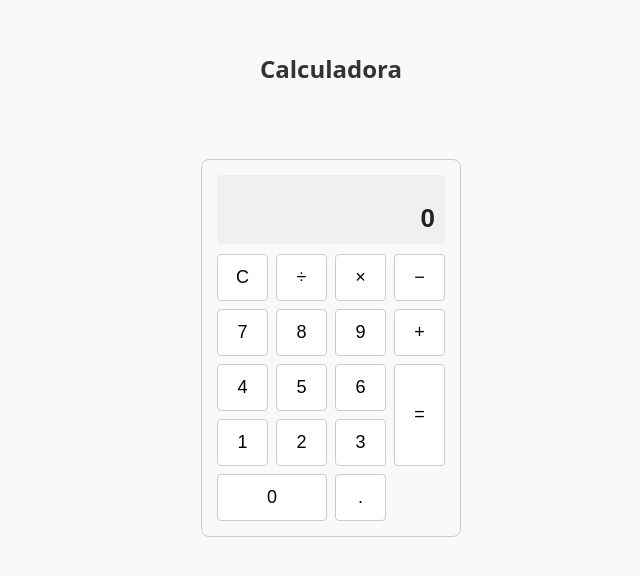
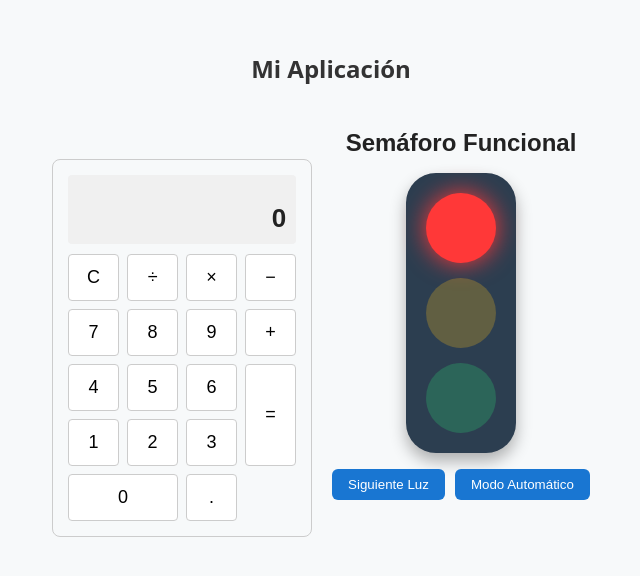
Before and after one commit to Kbrerag23/mi-proyecto-angular, an Angular app: page / in a window 1280 px wide. Shown: the part 106-682 px from the top of the page, without its empty margins (309-949 px from the left). Built offline with nearby package versions, Linux system fonts and the light colour scheme.

Commit message:
Arreglo app.ts

```diff
--- a/src/app/app.html
+++ b/src/app/app.html
@@ -5,5 +5,6 @@
 
   <section class="app-content">
     <app-calculator></app-calculator>
+    <app-traffic-light></app-traffic-light>
   </section>
 </main>
--- a/src/app/app.ts
+++ b/src/app/app.ts
@@ -1,14 +1,14 @@
 import { Component } from '@angular/core';
 import { CalculatorComponent } from './components/calculator/calculator';
-
+import { TrafficLightComponent } from './components/traffic-light/traffic-light';
 
 @Component({
   selector: 'app-root',
   standalone: true,
-  imports: [CalculatorComponent],
+  imports: [CalculatorComponent, TrafficLightComponent],
   templateUrl: './app.html',
   styleUrl: './app.css'
 })
 export class App {
-  title = 'Calculadora';
+  title = 'Mi Aplicación';
 }
```
